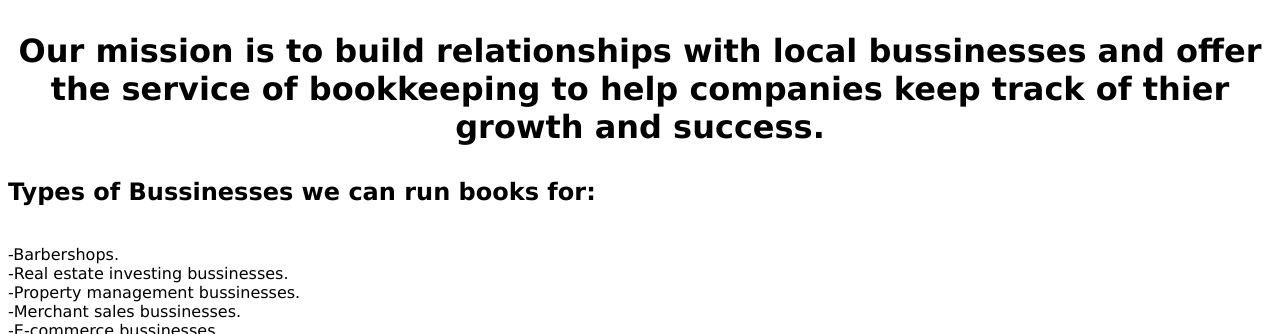
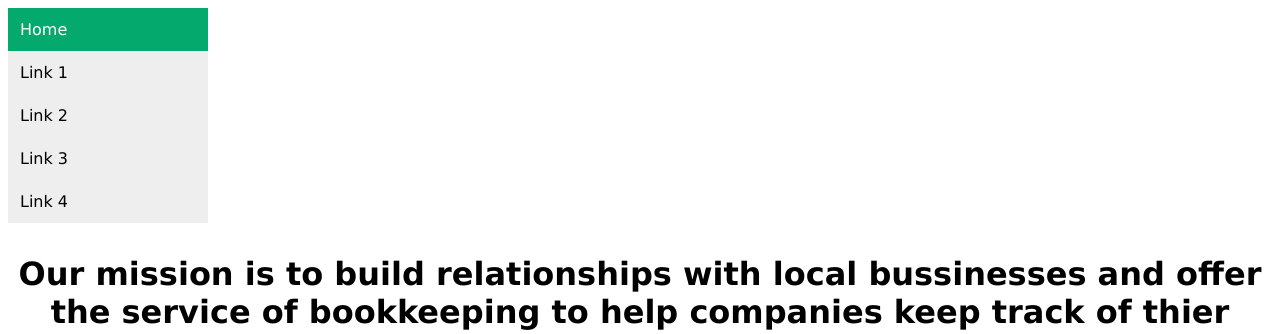
Before and after one commit to jtreiser/jtreiser.github.io, a plain HTML site: page assignment/menu/practicefinal.html in a window 1280 px wide. Shown: the top 334 px of the page. Drawn offline with Linux system fonts and the light colour scheme; files that its build step writes are made by us from their sources.

Commit message:
Clean up

```diff
--- a/assignment/css/style.css
+++ b/assignment/css/style.css
@@ -77,4 +77,25 @@ h1 {
   font-family:Verdana, sans-serif;
 }
 
-/* This is style for the first page */
+
+
+.vertical-menu {
+  width: 200px; /* Set a width if you like */
+}
+
+.vertical-menu a {
+  background-color: #eee; /* Grey background color */
+  color: black; /* Black text color */
+  display: block; /* Make the links appear below each other */
+  padding: 12px; /* Add some padding */
+  text-decoration: none; /* Remove underline from links */
+}
+
+.vertical-menu a:hover {
+  background-color: #ccc; /* Dark grey background on mouse-over */
+}
+
+.vertical-menu a.active {
+  background-color: #04AA6D; /* Add a green color to the "active/current" link */
+  color: white;
+}
--- a/assignment/menu/practicefinal.html
+++ b/assignment/menu/practicefinal.html
@@ -6,6 +6,35 @@
     <link rel="stylesheet" href="css/style.css" />
   </head>
   <body>
+    <div class="vertical-menu">
+      <a href="#" class="active">Home</a>
+      <a href="#">Link 1</a>
+      <a href="#">Link 2</a>
+      <a href="#">Link 3</a>
+      <a href="#">Link 4</a>
+    </div>
+    <style>
+      .vertical-menu {
+        width: 200px; /* Set a width if you like */
+      }
+
+      .vertical-menu a {
+        background-color: #eee; /* Grey background color */
+        color: black; /* Black text color */
+        display: block; /* Make the links appear below each other */
+        padding: 12px; /* Add some padding */
+        text-decoration: none; /* Remove underline from links */
+      }
+
+      .vertical-menu a:hover {
+        background-color: #ccc; /* Dark grey background on mouse-over */
+      }
+
+      .vertical-menu a.active {
+        background-color: #04aa6d; /* Add a green color to the "active/current" link */
+        color: white;
+      }
+    </style>
     <h1>
       <p>
         Our mission is to build relationships with local bussinesses and offer
```
Also changed, not shown: assignment/menu/page2.html (+13 -17 lines), assignment/menu/page3.html (+21 -21 lines).
